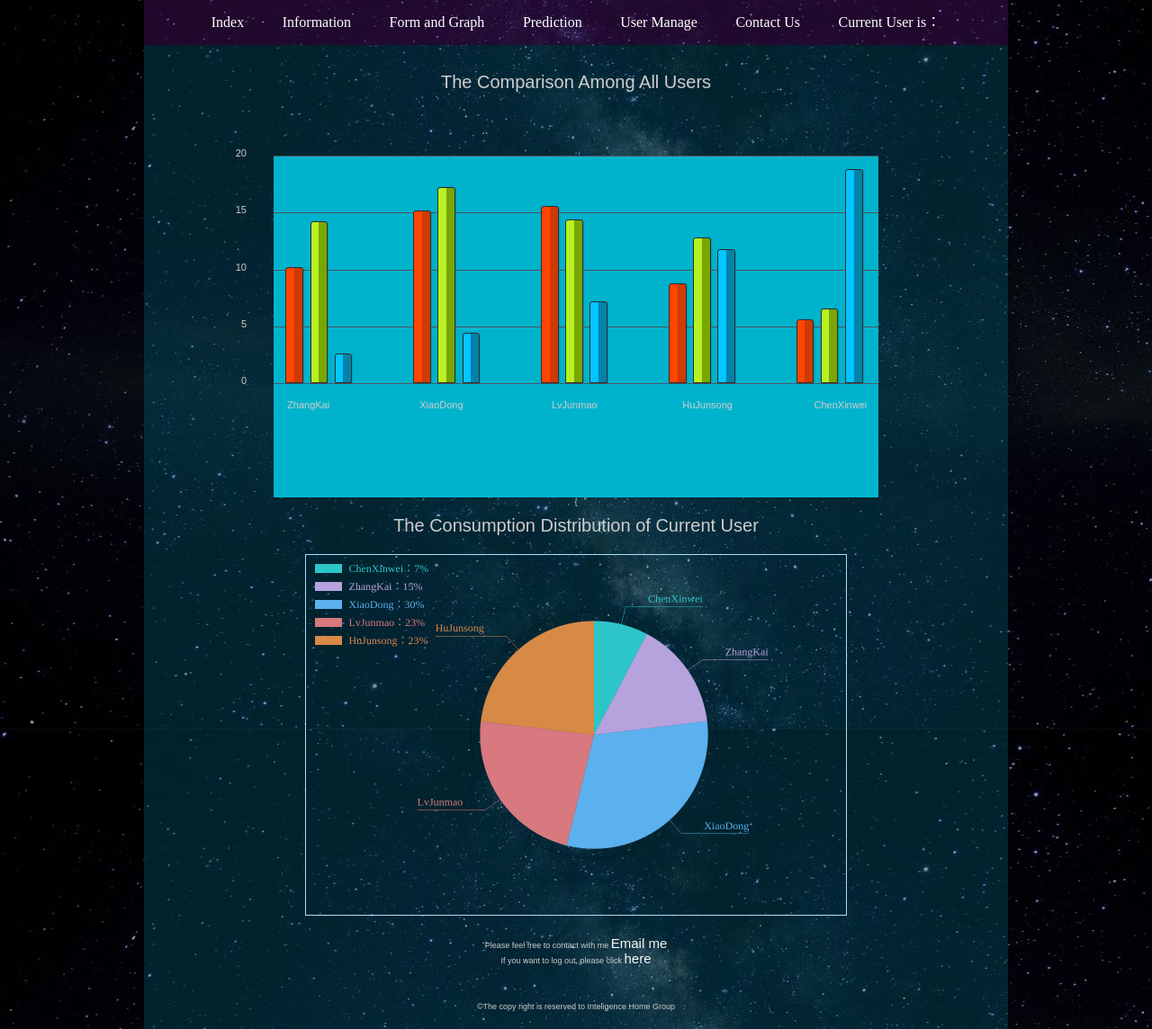
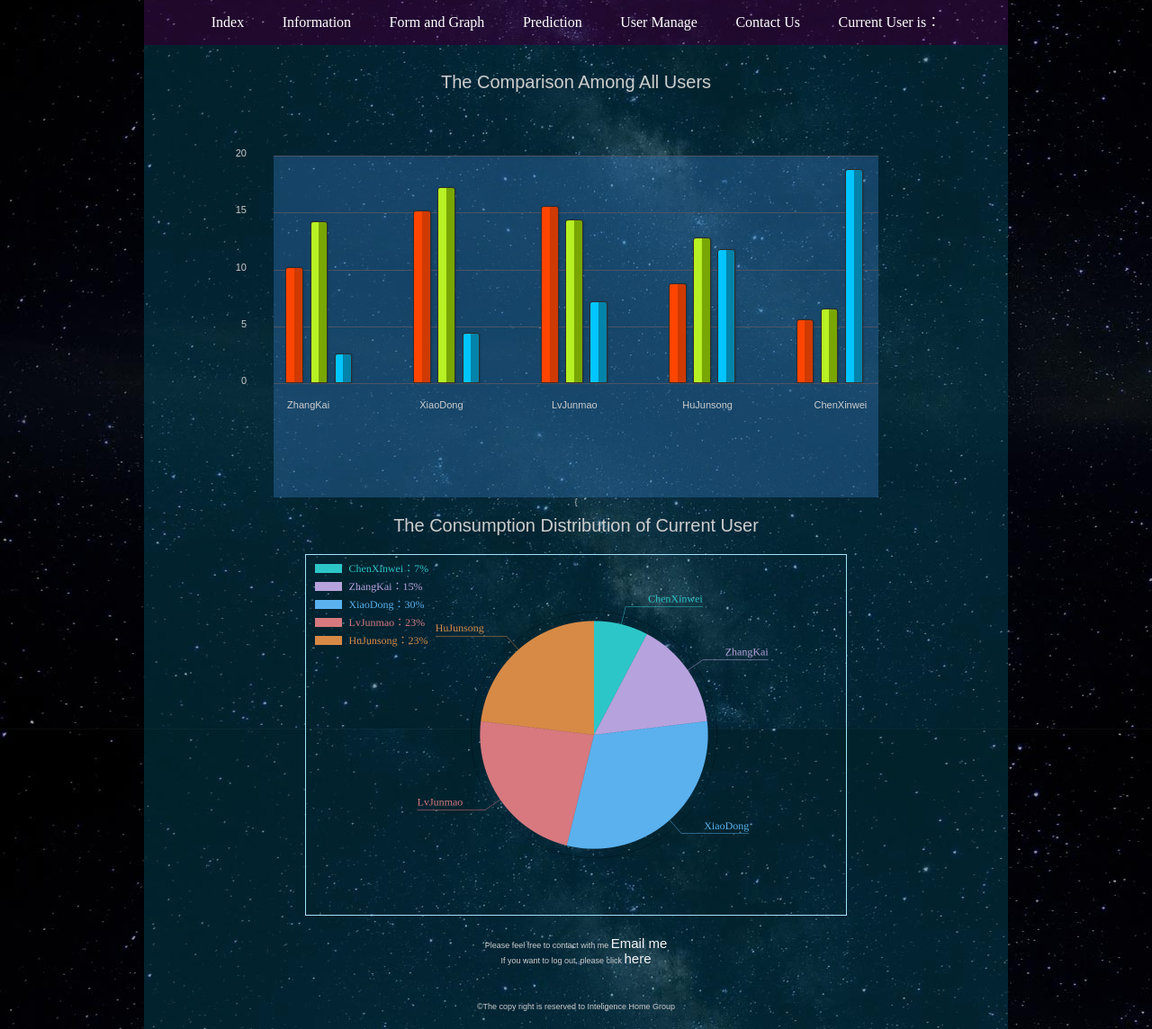
Before and after one commit to maxnchloebff/EnergySystem, a Flask app: template templates/html/graph.html in a window 1280 px wide. Shown: the part 90-1234 px from the top of the page at 90% size. Run offline with Flask 2, Linux system fonts and the light colour scheme; the template is opened without the code that fills it, so the values that code supplies are empty.

Commit message:
上传了一些screenshot

```diff
--- a/app.py
+++ b/app.py
@@ -14,7 +14,7 @@
 Is_login = False
 Current_user = None
 oCurrentUser = None
-PORT = 2561
+PORT = 6248
 
 
 
--- a/static/css/collar.css
+++ b/static/css/collar.css
@@ -57,7 +57,7 @@
   width: 70%;
   position: relative;
   margin: 50px auto 0;
-  background-color: #00B3CC;
+  background-color: rgba(59, 129, 204, 0.34);
 }
 #bar-chart * {
   box-sizing: border-box;
```
